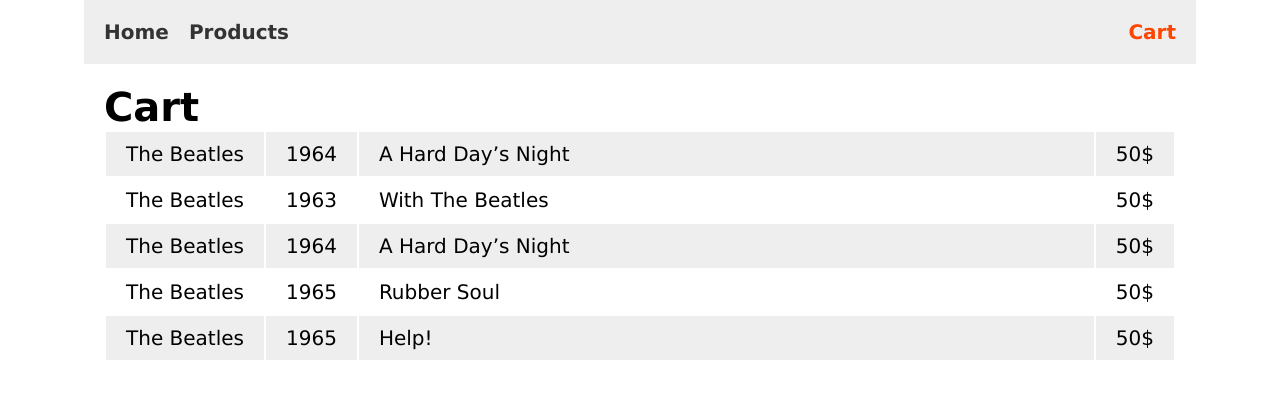
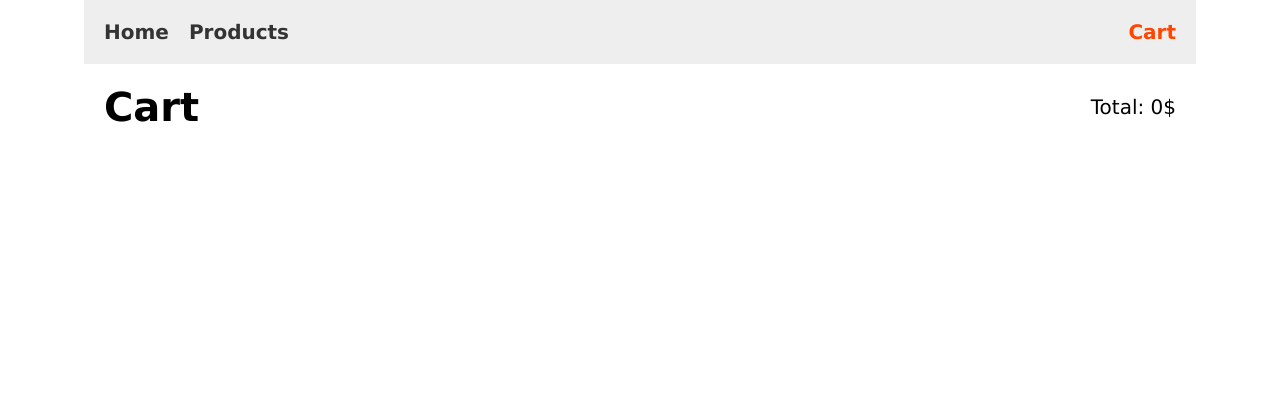
Before and after one commit to philalexeev/cd-store, a Vue app: page /cart in a window 1280 px wide. Shown: the top 398 px of the page. Built offline with nearby package versions, Linux system fonts and the light colour scheme.

Commit message:
added cart logic

```diff
--- a/src/components/Cart.vue
+++ b/src/components/Cart.vue
@@ -1,13 +1,19 @@
 <template>
   <div class="component cart">
-    <h1 class="component__heading">Cart</h1>
+    <div class="component__heading-wrapper">
+      <h1 class="component__heading">Cart</h1>
+      <div class="total">Total: {{ totalSum }}$</div>
+    </div>
     <table class="cart__table">
-      <tr v-for="item in cart"
-          :key="Math.round()*50">
+      <tr v-for="(item, index) in cart"
+          :key="Math.random()*50">
         <td class="cart__table-cell">{{ item.bandName }}</td>
         <td class="cart__table-cell">{{ item.albumYear }}</td>
         <td class="cart__table-cell">{{ item.albumTitle }}</td>
         <td class="cart__table-cell">{{ item.price }}$</td>
+        <td class="cart__table-cell">
+          <button class="cart__remove-item" type="button" @click="removeItem(index)">X</button>
+        </td>
       </tr>
     </table>
   </div>
@@ -21,16 +27,35 @@ export default {
     return {
       cart: this.$store.state.cart
     }
+  },
+  computed: {
+    totalSum() {
+      return this.$store.getters.totalSum
+    }
+  },
+  methods: {
+    removeItem(index) {
+      this.$store.commit('removeItem', index)
+    }
   }
 }
 </script>
 
-<style scoped>
+<style scoped lang="scss">
+  .component__heading-wrapper {
+    display: flex;
+    justify-content: space-between;
+    align-items: center;
+  }
   .cart__table {
     width: 100%;
+    margin-top: 20px;
   }
   .cart__table tr:nth-child(odd) {
     background-color: #eee;
+  }
+  .cart__table tr:hover {
+    background-color: #ddd;
   }
   .cart__table-cell {
     padding: 10px 20px;
@@ -39,4 +64,19 @@ export default {
   .cart__table-cell:nth-child(3) {
     width: 100%;
   }
+  .cart__table-cell:last-child {
+    padding: 0;
+  }
+  .cart__remove-item {
+    padding: 10px 20px;
+    background-color: transparent;
+    border: none;
+    cursor: pointer;
+    transition: all 0.1s ease-in;
+
+    &:hover {
+      background-color: #d03;
+      color: #fff;
+    }
+  }
 </style>
--- a/src/components/Header.vue
+++ b/src/components/Header.vue
@@ -9,7 +9,7 @@
           <a class="menu__link" href="#">Products</a>
         </router-link>
         <router-link to="/cart" tag="li" active-class="menu-item--active" class="menu__item">
-          <a class="menu__link" href="#">Cart</a>
+          <a class="menu__link" href="#">Cart{{cart.length ? `(${cart.length})` : ''}}</a>
         </router-link>
       </ul>
     </nav>
@@ -18,7 +18,12 @@
 
 <script>
 export default {
-  name: 'Header'
+  name: 'Header',
+  data() {
+    return {
+      cart: this.$store.state.cart
+    }
+  },
 }
 </script>
 
--- a/src/store.js
+++ b/src/store.js
@@ -5,16 +5,24 @@ Vue.use(Vuex);
 
 export default new Vuex.Store({
   state: {
-    cart: [
-      {"bandName":"The Beatles","albumYear":1964,"albumTitle":"A Hard Day’s Night","price":50},
-      {"bandName":"The Beatles","albumYear":1963,"albumTitle":"With The Beatles","price":50},
-      {"bandName":"The Beatles","albumYear":1964,"albumTitle":"A Hard Day’s Night","price":50},
-      {"bandName":"The Beatles","albumYear":1965,"albumTitle":"Rubber Soul","price":50},
-      {"bandName":"The Beatles","albumYear":1965,"albumTitle":"Help!","price":50}]
+    cart: [],
+    totalSum: 0
+  },
+  getters: {
+    totalSum(state) {
+      state.totalSum = 0;
+      for ( let i = 0; i < state.cart.length; i++ ) {
+        state.totalSum += parseInt(state.cart[i].price)
+      }
+      return state.totalSum;
+    }
   },
   mutations: {
     addProduct(state, payload) {
-      state.cart.push(payload)
+      state.cart.unshift(payload)
+    },
+    removeItem(state, payload) {
+      return state.cart.splice(payload, 1)
     }
   }
 })
```
